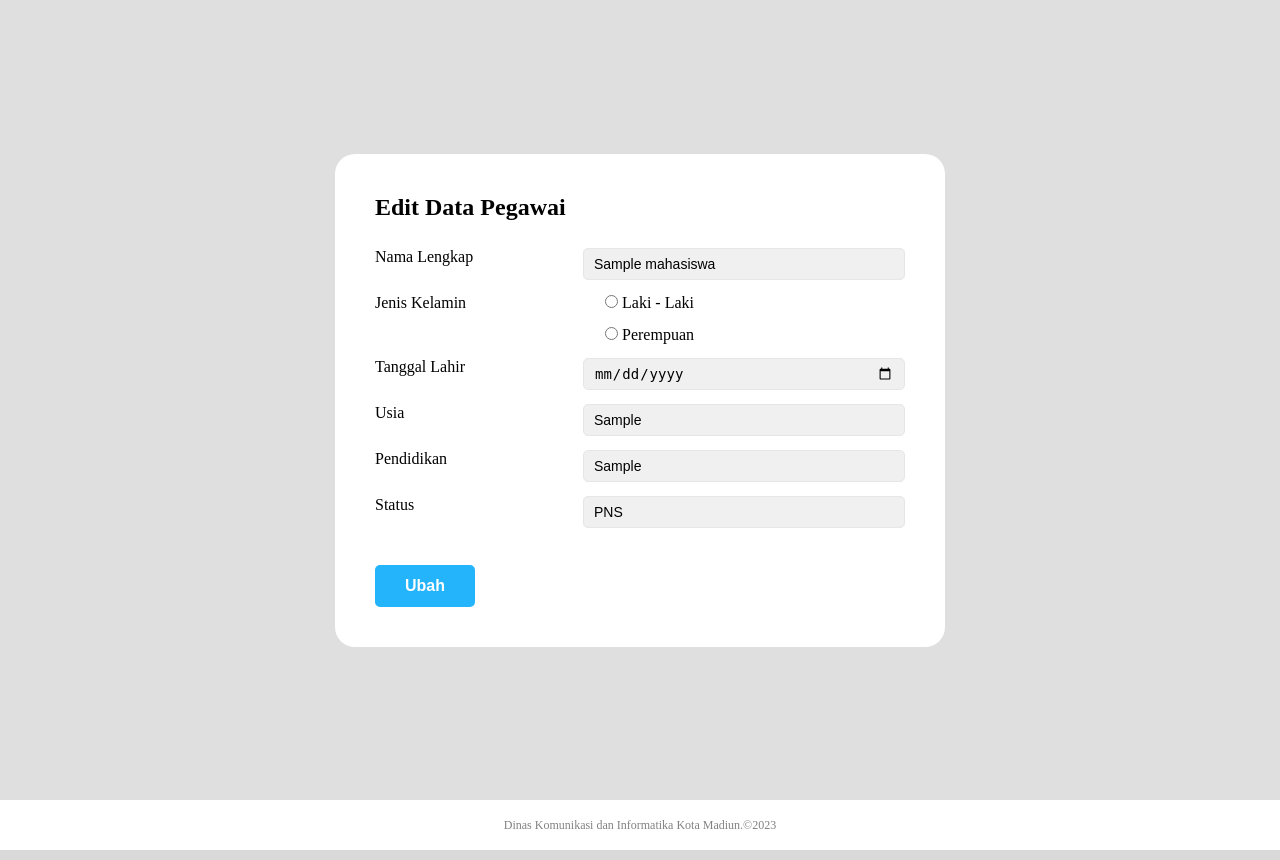
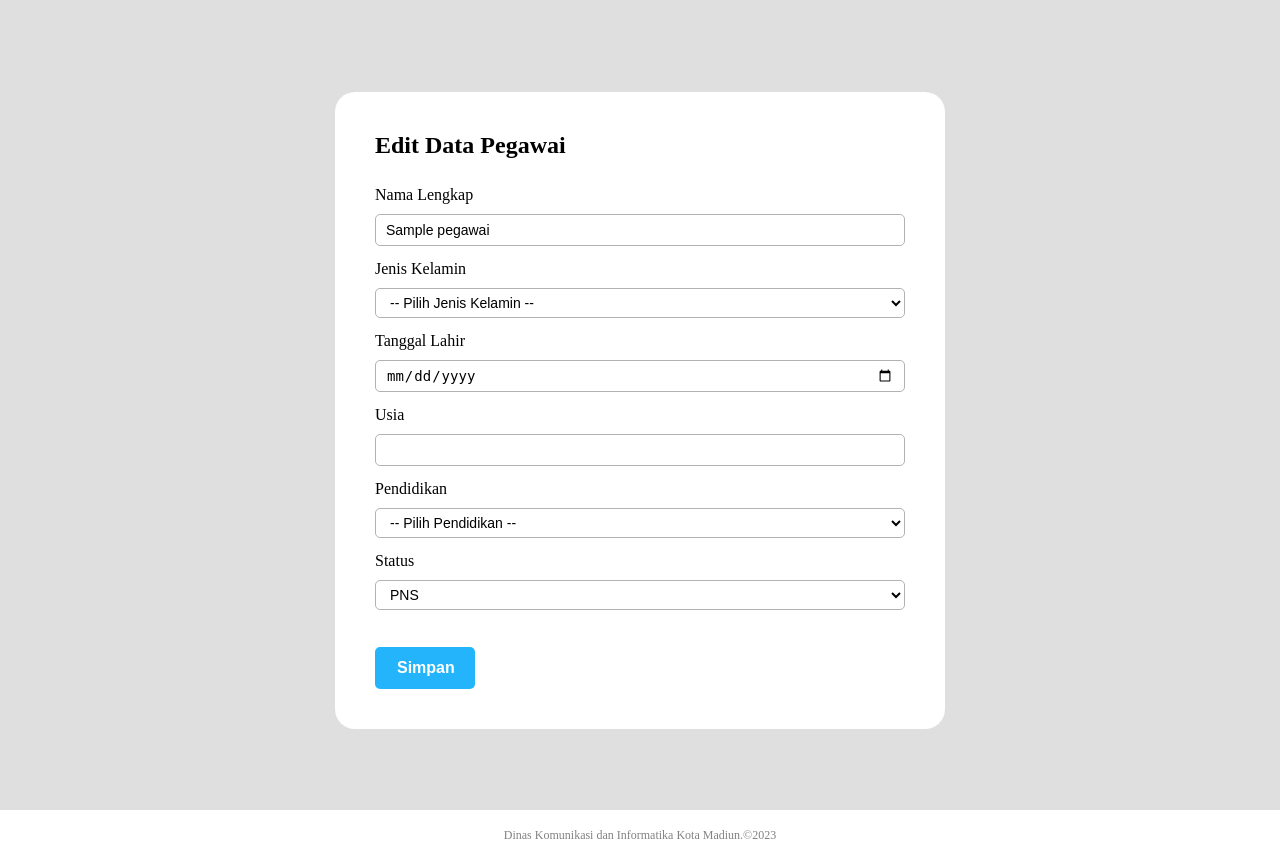
Before and after one commit to Azmiaja/local-web-pkl-kominfo, a PHP site: page /views/edit-data.php?id=1 in a window 1280 px wide. Shown: the part 80-940 px from the top of the page. Run offline with PHP 8.4, Linux system fonts and the light colour scheme; tables that the repository leaves empty or names only in its code hold one stand-in row (values such as "Sample post"); some libraries are stand-ins or nearby versions.

Commit message:
penyesuaian dan penambahan fungsi

```diff
--- a/config/controller.php
+++ b/config/controller.php
@@ -26,7 +26,7 @@ function input($post)
     $pendidikan = $post['pendidikan'];
     $status = $post['status'];
 
-    $query = "INSERT INTO mahasiswa (nama, jenis_kelamin, tanggal_lahir, usia, pendidikan, status)
+    $query = "INSERT INTO data_pegawai (nama, jenis_kelamin, tanggal_lahir, usia, pendidikan, status)
     VALUES ('$nama', '$jenis_kelamin', '$tanggal_lahir', '$usia', '$pendidikan', '$status')";
 
     mysqli_query($conn, $query);
@@ -34,24 +34,47 @@ function input($post)
     return mysqli_affected_rows($conn);
 }
 
-//mengedit data
-function edit($post)
-{
+
+// mengedit data
+function selectdata($id) {
     global $conn;
 
-    $id = $post['id'];
-    $nama = $post['nama'];
-    $jenis_kelamin = $post['jenis-kelamin'];
-    $tanggal_lahir = $post['tanggal-lahir'];
-    $usia = $post['usia'];
-    $pendidikan = $post['pendidikan'];
-    $status = $post['status'];
+    $query = "SELECT * FROM data_pegawai WHERE id= '$id'";
+    $result = mysqli_query($conn, $query);
+    return $result;
+}
+function updatedata($data) {
+    global $conn;
 
-    $query = "UPDATE mahasiswa SET nama=?, jenis_kelamin=?, tanggal_lahir=?, usia=?, pendidikan=?, status=? WHERE id=?";
+    $query = "UPDATE data_pegawai SET
+    nama = '". $data['nama'] ."',
+    jenis_kelamin = '". $data['jenis-kelamin'] ."',
+    tanggal_lahir = '". $data['tanggal-lahir'] ."',
+    usia = '". $data['usia'] ."',
+    pendidikan = '". $data['pendidikan'] ."',
+    status = '". $data['status'] ."'
+    WHERE id= '". $data['id'] ."'";
 
-    $stmt = mysqli_prepare($conn, $query);
-    mysqli_stmt_bind_param($stmt, 'sssiisi', $nama, $jenis_kelamin, $tanggal_lahir, $usia, $pendidikan, $status, $id);
-    mysqli_stmt_execute($stmt);
+    $result = mysqli_query($conn, $query);
 
-    return mysqli_affected_rows($conn);
+    if (!$result) {
+        return 0;
+
+    } else {
+        return 1;
+    }
 }
+
+// menghapus data
+function delete($id){
+    global $conn;
+
+    $query = "DELETE FROM data_pegawai WHERE id= '$id'";
+    $result = mysqli_query($conn, $query);
+
+    if (!$result) {
+        return 0;
+    } else {
+        return 1;
+    }
+}
--- a/config/overview.php
+++ b/config/overview.php
@@ -1,8 +1,8 @@
 <?php
-$get1 =mysqli_query($conn, "SELECT * FROM mahasiswa");
+$get1 =mysqli_query($conn, "SELECT * FROM data_pegawai");
 $coun1 = mysqli_num_rows($get1);
-$get2 =mysqli_query($conn, "SELECT * FROM mahasiswa WHERE status = 'PNS'");
+$get2 =mysqli_query($conn, "SELECT * FROM data_pegawai WHERE status = 'PNS'");
 $coun2 = mysqli_num_rows($get2);
-$get3 =mysqli_query($conn, "SELECT * FROM mahasiswa WHERE pendidikan = 'S1'");
+$get3 =mysqli_query($conn, "SELECT * FROM data_pegawai WHERE pendidikan = 'S1'");
 $coun3 = mysqli_num_rows($get3);
 ?>
--- a/css/style-input.css
+++ b/css/style-input.css
@@ -9,44 +9,38 @@
   background-color: white;
   border-radius: 20px;
   width: 550px;
-  position: relative;
+  position: absolute;
   padding: 30px;
+}
+.container-input .input-data input:focus,
+.container-input .input-data select:focus{
+  outline: none;
+  box-shadow: 0 0 0 4px rgba(76, 189, 234, 0.338);
 }
 .container-input .input-data {
   display: flex;
   padding: 7px 10px;
   justify-content: space-between;
+  flex-wrap: wrap;
 }
-.container-input .input-data .radio-button {
-  width: 300px;
-  height: 50px;
-  display: flex;
-  justify-content: space-between;
-  flex-direction: column;
-  float: left;
+.container-input .input-data label{
+  margin-bottom: 10px;
 }
 .container-input .input-data #nama,
 #usia,
+#tanggal-lahir,
+#jenis-kelamin,
 #pendidikan,
-#tanggal-lahir,
 #status {
-  width: 300px;
+  width: 100%;
   height: 30px;
   border: none;
   border-radius: 5px;
-  background-color: #f0f0f0;
-  border: 0.5px solid #e6e6e6;
+  background-color: #fff;
+  border: 0.7px solid #b3b2b2;
   font-size: 14px;
   padding-left: 10px;
   padding-right: 10px;
-}
-.container-input .input-data input:focus {
-  outline: none;
-  background-color: #ffeaea;
-}
-.container-input .input-data #perempuan #laki-laki {
-  width: 50%;
-  float: left;
 }
 .container-input form h2 {
   margin: 10px;
@@ -69,7 +63,7 @@
   color: white;
   font-weight: bold;
 }
-.container-input .button #submit{
+.container-input .button #submit {
   border: 2px solid #24b4fb;
   background-color: #24b4fb;
 }
@@ -77,7 +71,7 @@
 .container-input .button #submit:hover {
   background-color: #0071e2;
 }
-.container-input .button #ubah{
+.container-input .button #ubah {
   border: 2px solid #24b4fb;
   background-color: #24b4fb;
 }
--- a/css/style.css
+++ b/css/style.css
@@ -9,25 +9,38 @@
   list-style: none;
 }
 body {
+  margin-top: 90px;
   background-color: #dfdfdf;
   height: auto;
 }
 
+.container{
+  width: 100%;
+  height: 100vh auto;
+}
 /* styling nav bar */
 
-nav {
+.primary-header {
+  position: fixed;
+  top: 0;
+  left: 0;
+  z-index: 999;
+  width: 100%;
+  transition: background-color 0.5s;
+}
+
+header.active{
+  box-shadow: 0 3px 10px rgba(0, 0, 0, 0.1);
+}
+
+.navbar {
   display: flex;
   background: white;
   height: 80px;
   width: 100%;
   align-items: center;
-}
-.navbar {
-  /* position: fixed; */
-  top: 0;
-  left: 0;
-  width: 100%;
-  z-index: 999;
+  /* border-bottom: 2px solid rgba(255, 255, 255, 0.05); */
+  transition: height 0.25s;
 }
 
 .navbar-scroll {
@@ -47,18 +60,18 @@ nav {
   height: 50px;
   width: auto;
 }
-nav ul {
+.navbar .menu {
   display: flex;
   justify-content: end;
   align-items: center;
   width: 100%;
   margin-right: 100px;
 }
-nav ul li {
+.navbar .menu li {
   display: inline-block;
   margin: 0 5px;
 }
-nav ul li a {
+.navbar .menu li a {
   color: #1e1e1e;
   padding: 7px 13px;
   border-radius: 3px;
@@ -69,14 +82,24 @@ nav ul li a {
   line-height: 17px;
   font-weight: bold;
 }
-
+.navbar ul.menu li a.active,
+.navbar ul.menu li a:hover {
+  background: #d9d9d9;
+  /* border: 1px solid #999; */
+}
+/* .navbar .menu li a.active{
+  background: #d9d9d9;
+} */
 .nav-li:hover {
   color: #828282;
   transition: 0.5s;
 }
-.nav-li.active:hover {
+/* a:hover {
   background: #d9d9d9;
-}
+  color: white;
+} */
+
+
 .con-logout {
   margin-left: 50px;
 }
--- a/layout/header.php
+++ b/layout/header.php
@@ -3,7 +3,8 @@
 
 <head>
     <meta charset="utf-8" />
-    <title>Data Pegawai Kominfo Kota Madiun</title>
+    <title></title>
+    <link rel="shortcut icon" href="../img/kominfo-seeklogo.png" type="image/x-icon">
     <meta name="viewport" content="width=device-width, initial-scale=1.0" />
     <link rel="stylesheet" type="text/css" href="../css/datatables.min.css" />
     <link rel="stylesheet" href="../css/style.css" />
@@ -12,18 +13,44 @@
     <script src="https://code.jquery.com/jquery-3.6.0.min.js"></script>
     <script type="text/javascript" src="https://cdn.datatables.net/v/dt/dt-1.11.3/datatables.min.js"></script>
     <script src="https://cdn.jsdelivr.net/npm/chart.js"></script>
+    <script>
+        // function title
+        function ubahTitle(judul) {
+            document.title = judul;
+        }
+
+        // function nav scroll
+        const isScrolling = () => {
+            const headerEl = document.querySelector('.primary-header')
+            let windowPosition = window.scrollY > 20
+            headerEl.classList.toggle('active', windowPosition)
+        }
+        window.addEventListener('scroll', isScrolling)
+
+        // function active memu nav bar
+        // Ambil elemen menu dan tautan di dalamnya
+        $(document).ready(function() {
+  // Ambil URL saat ini dan tambahkan kelas "active" ke tautan yang sesuai
+  var url = window.location.pathname;
+  $('.nav a').filter(function() {
+    return this.href == url;
+  }).addClass('active');
+});
+
+    </script>
 </head>
 
 <body>
-    <nav class="navbar">
+    <header class="primary-header active">
+        <nav id="nav" class="navbar">
             <div class="logo">
                 <img src="../img/kominfo-seeklogo.png" alt="" />
                 <img src="../img/logo-kota-madiun.png" alt="" />
             </div>
-        <ul>
-            <li><a class="nav-li" href="./home.php">Home</a></li>
-            <li><a class="nav-li" href="./statistics.php">Statitics</a></li>
-            <li><a class="nav-li" href="./input-data.php">Insert Data</a></li>
+            <ul class="menu">
+                <li><a class="nav-li" href="../views/home.php">Home</a></li>
+                <li><a class="nav-li" href="../views/statistics.php">Statitics</a></li>
+                <li><a class="nav-li" href="../views/input-data.php">Insert Data</a></li>
                 <form action="../config/logout.php" method="post" class="con-logout">
                     <button class="btn" onclick="return confirm('Apakah anda yakin ingin keluar ?')">
                         <span class="btn-text-one">Login</span>
@@ -32,3 +59,4 @@
                 </form>
             </ul>
         </nav>
+    </header>
--- a/views/edit-data.php
+++ b/views/edit-data.php
@@ -1,61 +1,93 @@
 <?php
 include '../config/app.php';
 
-if (isset($_SESSION['success'])) {
-    echo "<script>alert('" . $_SESSION['success'] . "');</script>";
-    unset($_SESSION['success']);
-} elseif (isset($_SESSION['error'])) {
-    echo "<script>alert('" . $_SESSION['error'] . "');</script>";
-    unset($_SESSION['error']);
-}
+include '../layout/header.php';
 
-$id = (int)$_GET['id'];
-$datamhs = select("SELECT * FROM mahasiswa WHERE id=$id")[0];
 
-include '../layout/header.php';
+$result = selectdata($_GET['id']);
+$dataArr = mysqli_fetch_assoc($result);
+
+
 ?>
 
+<!-- function title -->
+<script>
+  window.addEventListener('load', function() {
+    ubahTitle('Ubah Data Pegawai');
+  });
+</script>
+<!-- main content  -->
 <section>
     <div class="container-input">
         <form action="../config/edit.php" method="post">
             <h2>Edit Data Pegawai</h2>
-            <input type="hidden" name="id" id="id" value="<?= $id['id'] ?>">
+            <input type="hidden" name="id" id="id" value="<?= $_GET['id']; ?>">
             <div class="input-data">
                 <label for="nama">Nama Lengkap</label>
-                <input type="text" name="nama" id="nama" value="<?php echo $datamhs['nama']; ?>">
+                <input type="text" name="nama" id="nama" required value="<?= $dataArr['nama']; ?>">
             </div>
             <div class="input-data">
                 <label for="jenis-kelamin">Jenis Kelamin</label>
-                <div class="radio-button">
-                    <div class="laki-laki">
-                        <input type="radio" name="jenis-kelamin" id="laki-laki" value="Laki - Laki" <?php if ($datamhs['jenis_kelamin'] === 'Laki-Laki') echo 'checked'; ?>>
-                        <label for="laki-laki">Laki - Laki</label>
-                    </div>
-                    <div class="perempuan">
-                        <input type="radio" name="jenis-kelamin" id="perempuan" value="Perempuan" <?php if ($datamhs['jenis_kelamin'] === 'Perempuan') echo 'checked'; ?>>
-                        <label for="perempuan">Perempuan</label>
-                    </div>
-                </div>
+                <select name="jenis-kelamin" id="jenis-kelamin">" required>
+                    <option value="" disabled selected>-- Pilih Jenis Kelamin --</option>
+                    <option <?php if ($dataArr['jenis_kelamin'] == 'Laki - Laki') {
+                                echo 'selected';
+                            } ?> value="Laki - Laki">Laki - Laki</option>
+                    <option <?php if ($dataArr['jenis_kelamin'] == 'Perempuan') {
+                                echo 'selected';
+                            } ?> value="Perempuan">Perempuan</option>
+                </select>
             </div>
-
             <div class="input-data">
                 <label for="tanggal-lahir">Tanggal Lahir</label>
-                <input type="date" name="tanggal-lahir" id="tanggal-lahir" onchange="hitungUmur()" value="<?php echo $datamhs['tanggal_lahir']; ?>">
+                <input type="date" name="tanggal-lahir" id="tanggal-lahir" required onchange="hitungUmur()" max="2005-12-31" value="<?= $dataArr['tanggal_lahir']; ?>">
+
             </div>
             <div class="input-data">
                 <label for="usia">Usia</label>
-                <input type="text" name="usia" id="usia" value="<?php echo $datamhs['usia']; ?>">
+                <input type="number" name="usia" id="usia" min="18" max="60" value="<?= $dataArr['usia']; ?>" required>
             </div>
             <div class="input-data">
                 <label for="pendidikan">Pendidikan</label>
-                <input type="text" name="pendidikan" id="pendidikan" value="<?php echo $datamhs['pendidikan']; ?>">
+                <select name="pendidikan" id="pendidikan" required>
+                    <option value="" disabled selected>-- Pilih Pendidikan --</option>
+                    <option <?php if ($dataArr['pendidikan'] == 'SMA/SMK') {
+                                echo 'selected';
+                            } ?> value="SMA/SMK">SMA/SMK</option>
+                    <option <?php if ($dataArr['pendidikan'] == 'D1') {
+                                echo 'selected';
+                            } ?> value="D1">D1</option>
+                    <option <?php if ($dataArr['pendidikan'] == 'D2') {
+                                echo 'selected';
+                            } ?> value="D2">D2</option>
+                    <option <?php if ($dataArr['pendidikan'] == 'D3') {
+                                echo 'selected';
+                            } ?> value="D3">D3</option>
+                    <option <?php if ($dataArr['pendidikan'] == 'S1') {
+                                echo 'selected';
+                            } ?> value="S1">S1</option>
+                    <option <?php if ($dataArr['pendidikan'] == 'S2') {
+                                echo 'selected';
+                            } ?> value="S2">S2</option>
+                </select>
             </div>
             <div class="input-data">
                 <label for="status">Status</label>
-                <input type="text" name="status" id="status" value="<?php echo $datamhs['status']; ?>">
+                <select name="status" id="status" required>
+                    <option value="" disabled selected>-- Pilih Status --</option>
+                    <option <?php if ($dataArr['status'] == 'PNS') {
+                                echo 'selected';
+                            } ?> value="PNS">PNS</option>
+                    <option <?php if ($dataArr['status'] == 'NON PNS') {
+                                echo 'selected';
+                            } ?> value="NON PNS">NON PNS</option>
+                    <option <?php if ($dataArr['status'] == 'Magang') {
+                                echo 'selected';
+                            } ?> value="Magang">Magang</option>
+                </select>
             </div>
             <div class="button">
-                <button type="submit" id="ubah">Ubah</button>
+                <button  onclick="return confirm('Apakah data ini sudah benar ?')" type="submit" id="submit">Simpan</button>
                 <!-- <button id="batal">Batal</button> -->
             </div>
         </form>
```
Also changed, not shown: config/data.php (+16 -14 lines), config/delete.php (+11 -0 lines), config/edit.php (+28 -11 lines), layout/footer.php (+37 -2 lines), views/home.php (+15 -31 lines), views/input-data.php (+31 -27 lines), views/statistics.php (+15 -2 lines). Lines whose indentation alone changed are shown as unchanged.
